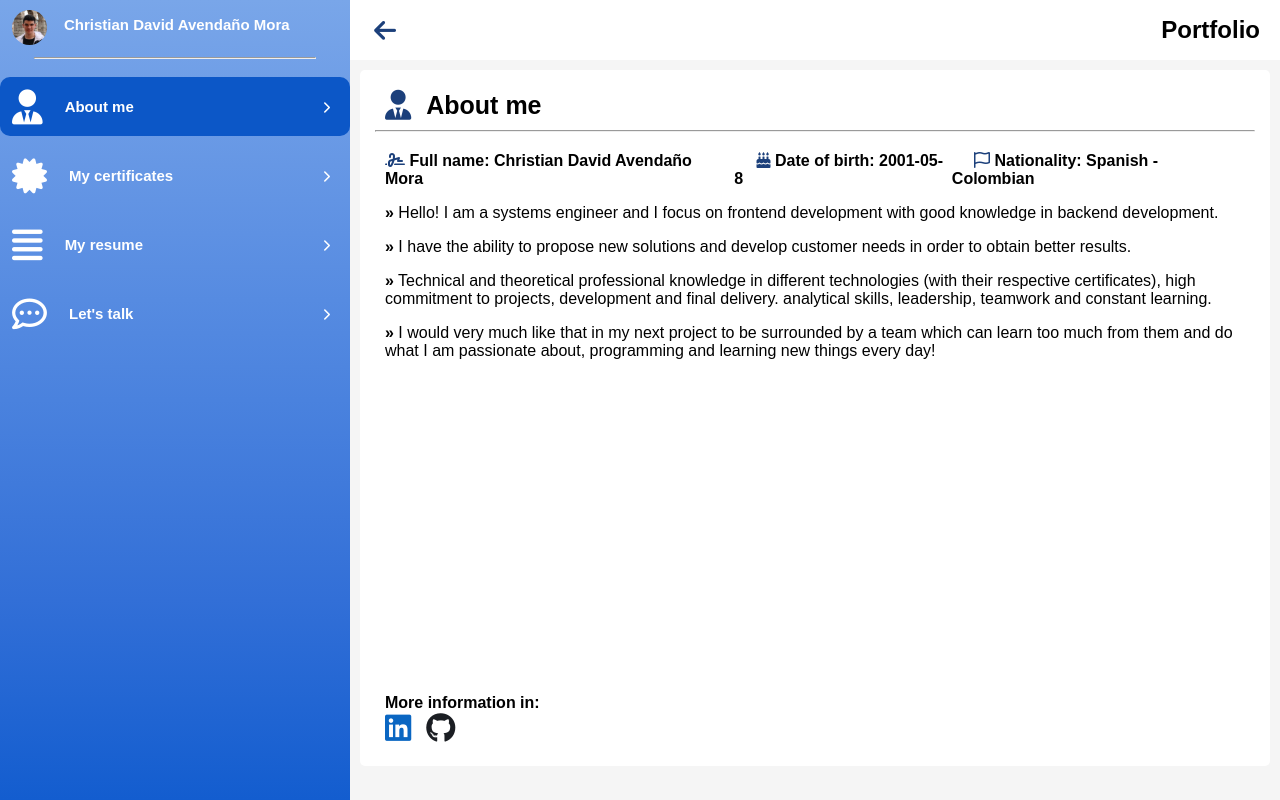
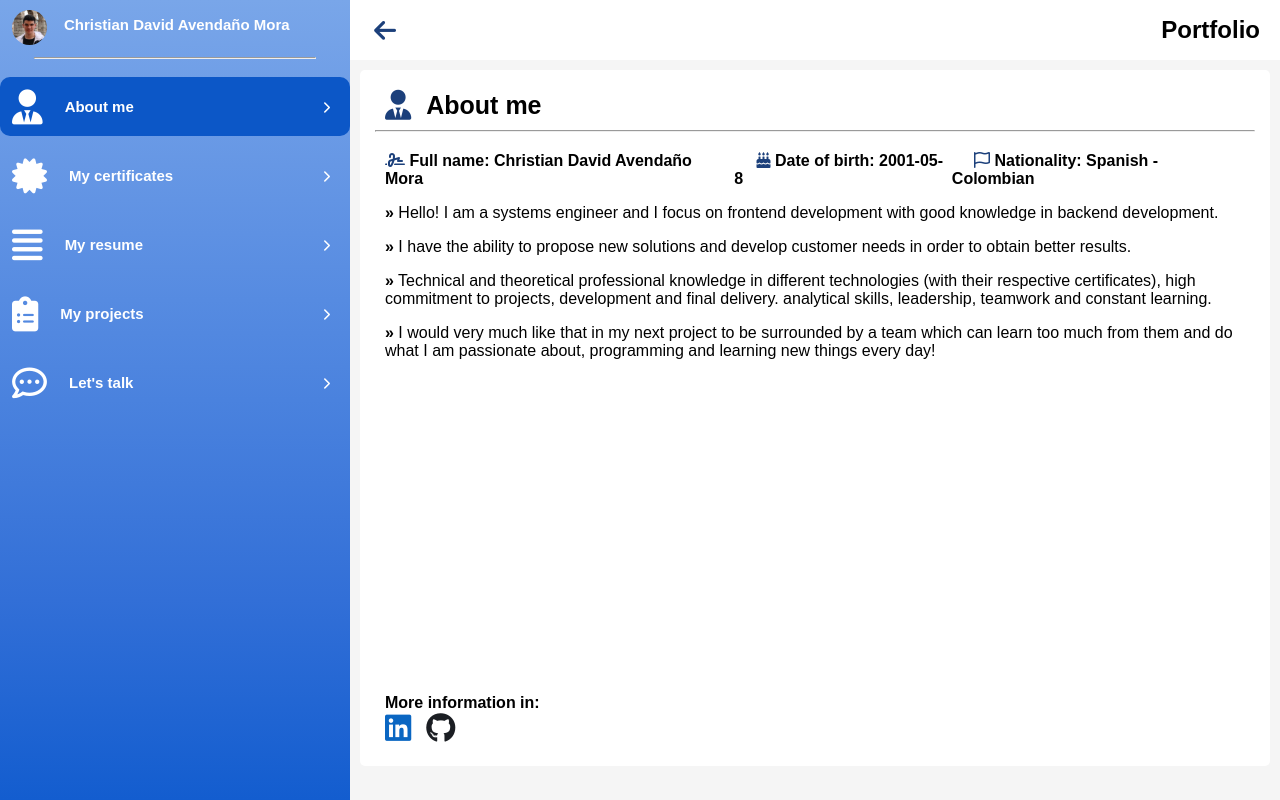
Before and after one commit to ChristianAven/my_web_site, a React (Create React App) app: page / in a window 1280 px wide. Built offline with nearby package versions, Linux system fonts and the light colour scheme; a web font is replaced by a local one.

Commit message:
New menu link created

```diff
--- a/src/components/header/Header.js
+++ b/src/components/header/Header.js
@@ -31,6 +31,7 @@ const Header = ({children}) => {
             <MenuLink Parameter='/' title='About me' icon='fas fa-user-tie' menuOpen={navMenuOpen} />
             <MenuLink Parameter='/certificates' title='My certificates' icon='fas fa-certificate' menuOpen={navMenuOpen} />
             <MenuLink Parameter='/resume' title='My resume' icon='fas fa-align-justify' menuOpen={navMenuOpen} />
+            <MenuLink Parameter='/projects' title='My projects' icon='fas fa-clipboard-list' menuOpen={navMenuOpen} />
             <MenuLink Parameter='/talk' title="Let's talk" icon='far fa-comment-dots' menuOpen={navMenuOpen} />
 
           </div>
```
